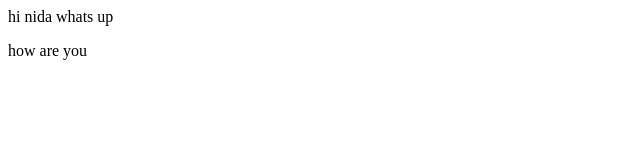
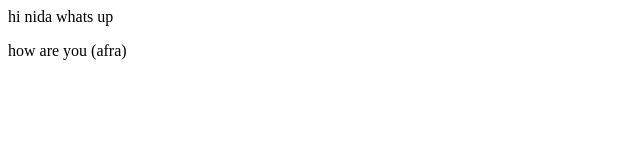
Before and after one commit to Nida-Afra/local-demo, a plain HTML site: page index.html in a window 1280 px wide. Shown: the full height of the page, 0-640 px from the left. Drawn offline with Linux system fonts and the light colour scheme.

Commit message:
added afra

```diff
--- a/index.html
+++ b/index.html
@@ -1,2 +1,2 @@
 <p>hi nida whats up </p>
-<p> how are you </p>
+<p> how are you (afra)</p>
```
